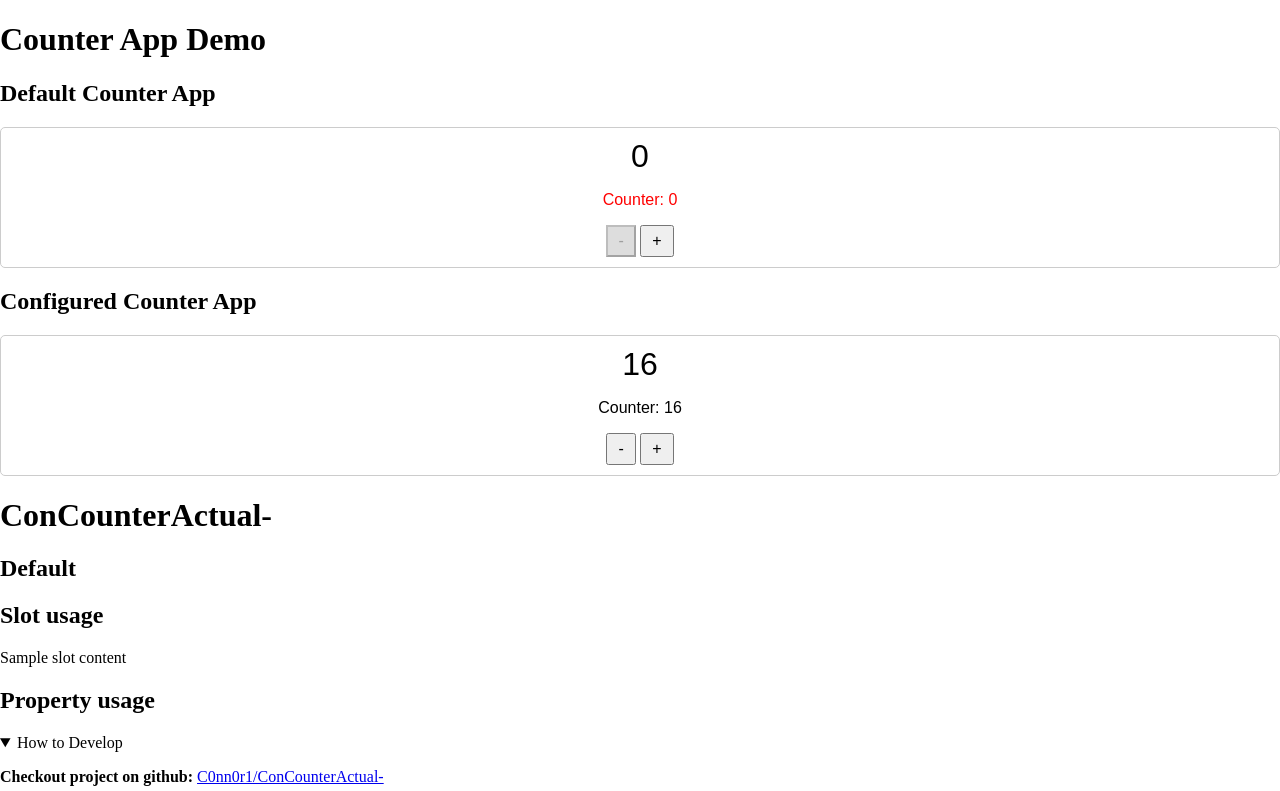
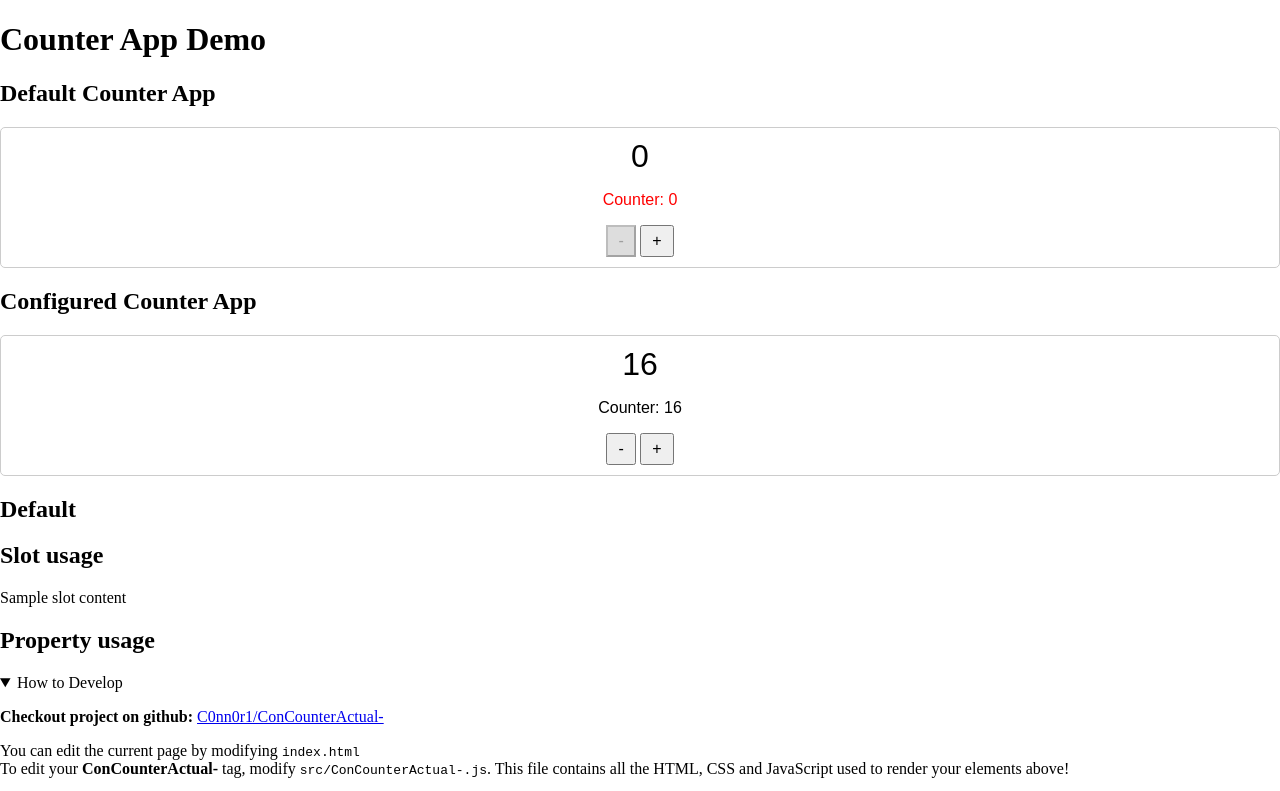
Before and after one commit to C0nn0r1/project-1, a website with bundled scripts: page index.html in a window 1280 px wide. Shown: the top 791 px of the page. Built offline with nearby package versions, Linux system fonts and the light colour scheme.

Commit message:
Update index.html

```diff
--- a/index.html
+++ b/index.html
@@ -44,7 +44,6 @@
     <h2>Configured Counter App</h2>
     <counter-app counter="16" min="10" max="25"></counter-app>
 
-    <h1>ConCounterActual-</h1>
     <h2>Default</h2>
     <ConCounterActual-></ConCounterActual->
 
```
